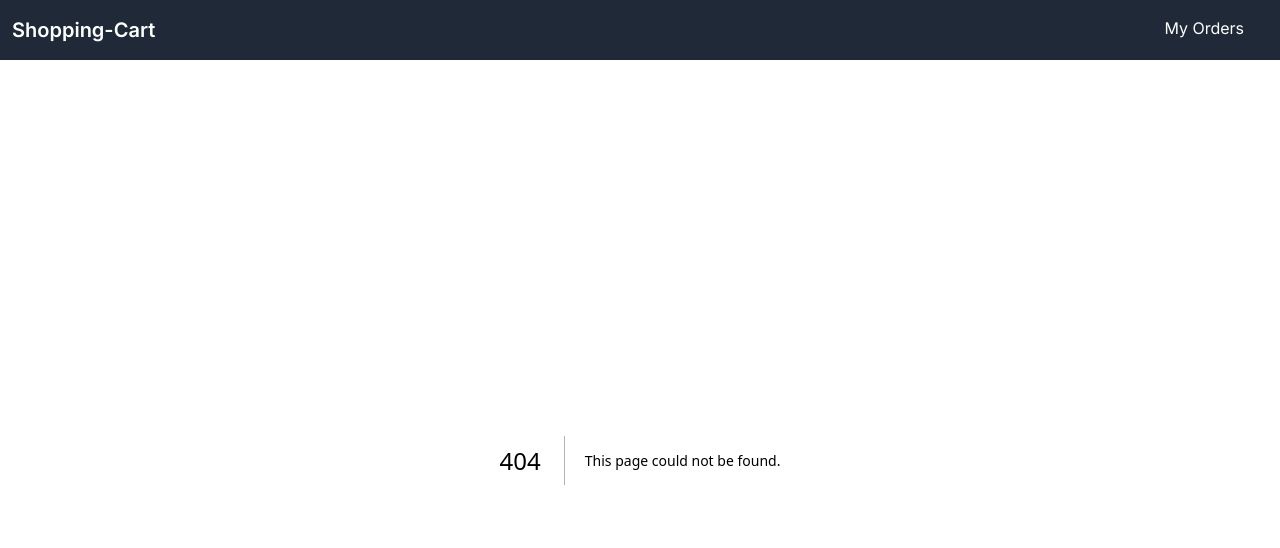
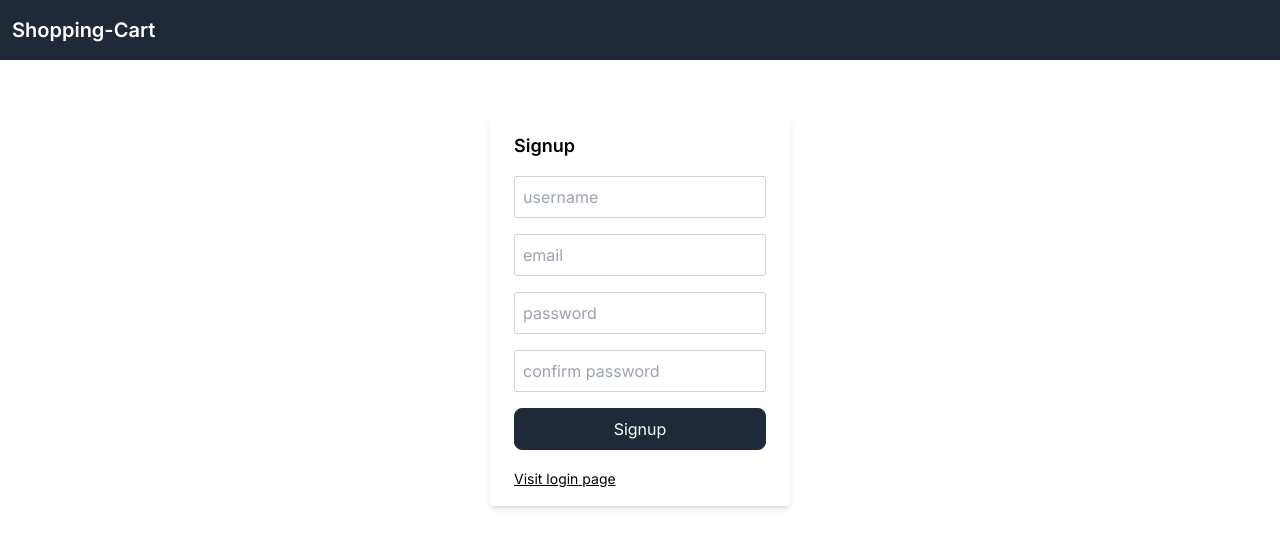
Before and after one commit to wasifalam23/shopping-cart, a Next.js app in the folder client/: page /signup in a window 1280 px wide. Before the commit this address had no page. Shown: the top 548 px of the page. Built offline with nearby package versions, Linux system fonts and the light colour scheme; no server answers.

Commit message:
added signup and login

```diff
--- a/client/src/app/components/Header.tsx
+++ b/client/src/app/components/Header.tsx
@@ -1,9 +1,12 @@
 import Link from 'next/link';
-import Search from './Search';
-import Sort from './Sort';
+import Logout from './Logout';
+import { cookies } from 'next/headers';
 
 type Props = {};
 const Header = (props: Props) => {
+  const cookieStore = cookies();
+  const token = cookieStore.get('jwt');
+
   return (
     <header>
       <nav className="bg-gray-800 flex px-3 py-4 text-white justify-between">
@@ -12,8 +15,11 @@ const Header = (props: Props) => {
         </div>
         <div></div>
         <ul className="mr-6">
-          <li>
-            <Link href="/order-history">My Orders</Link>
+          <li className="flex gap-6 items-center">
+            {token?.value && token?.value !== 'loggedout' && (
+              <Link href="/order-history">My Orders</Link>
+            )}
+            {token?.value && token.value !== 'loggedout' && <Logout />}
           </li>
         </ul>
       </nav>
--- /dev/null
+++ b/client/src/app/components/Logout.tsx
@@ -0,0 +1,31 @@
+'use client';
+import { useRouter } from 'next/navigation';
+import useHttp from '@/hooks/http-hook';
+import toast from 'react-hot-toast';
+
+type Props = {};
+const Logout = (props: Props) => {
+  const router = useRouter();
+  const { sendRequest: logoutUser } = useHttp();
+
+  const logoutHandler = () => {
+    const logoutStatus = (data: any) => {
+      if (data.status === 'success') {
+        router.push('/login');
+        toast.success('You have successfully logged out');
+      } else {
+        toast.error('Something went wrong!');
+      }
+    };
+
+    logoutUser(
+      {
+        url: 'http://localhost:8000/api/v1/users/logout',
+      },
+      logoutStatus
+    );
+  };
+
+  return <button onClick={logoutHandler}>Logout</button>;
+};
+export default Logout;
--- a/client/src/app/components/ProductItem.tsx
+++ b/client/src/app/components/ProductItem.tsx
@@ -15,6 +15,7 @@ const ProductItem = (props: Props) => {
         alt={props.name}
         width={400}
         height={400}
+        priority
         style={{
           width: '100%',
           height: '20rem',
--- a/client/src/app/layout.tsx
+++ b/client/src/app/layout.tsx
@@ -2,6 +2,7 @@ import Header from '@/app/components/Header';
 import './globals.css';
 import type { Metadata } from 'next';
 import { Inter } from 'next/font/google';
+import { Toaster } from 'react-hot-toast';
 
 const inter = Inter({ subsets: ['latin'] });
 
@@ -18,6 +19,7 @@ export default function RootLayout({
   return (
     <html lang="en">
       <body className={inter.className}>
+        <Toaster />
         <Header />
         {children}
       </body>
--- /dev/null
+++ b/client/src/app/login/page.tsx
@@ -0,0 +1,101 @@
+'use client';
+
+import { FormEvent } from 'react';
+
+import useHttp from '@/hooks/http-hook';
+import Link from 'next/link';
+import React, { useEffect, useState } from 'react';
+import { useRouter } from 'next/navigation';
+import { toast } from 'react-hot-toast';
+
+const SignUpPage = () => {
+  const { sendRequest: loginUser, isLoading } = useHttp();
+
+  const router = useRouter();
+
+  const [user, setUser] = useState({
+    email: '',
+    password: '',
+  });
+
+  const [formValid, setFormValid] = useState(false);
+
+  useEffect(() => {
+    if (user.email.length > 0 && user.password.length > 0) {
+      setFormValid(true);
+    } else {
+      setFormValid(false);
+    }
+  }, [user]);
+
+  const formSubmitHandler = async (e: FormEvent<HTMLFormElement>) => {
+    e.preventDefault();
+
+    if (!formValid) return;
+
+    const signedUpUserData = (data: any) => {
+      if (data.status === 'success') {
+        toast.success('You have successfully logged in!');
+        router.push('/');
+      } else if (data.status === 'fail') {
+        toast.error(data.message, { duration: 3000 });
+      }
+    };
+
+    const reqConfig = {
+      url: 'http://localhost:8000/api/v1/users/login',
+      method: 'POST',
+      headers: {
+        'Content-Type': 'application/json',
+      },
+      body: JSON.stringify(user),
+    };
+
+    loginUser(reqConfig, signedUpUserData);
+  };
+
+  return (
+    <div className="flex flex-col items-center justify-center mt-12 py-2">
+      <form
+        className="shadow-md px-6 py-4 rounded-sm"
+        onSubmit={formSubmitHandler}
+      >
+        <h1 className="text-lg mb-4 font-semibold">
+          {isLoading ? 'Processing' : 'Login'}
+        </h1>
+
+        <div className="flex flex-col">
+          <input
+            className="p-2 border border-gray-300 rounded-sm mb-4 focus:outline-none focus:border-gray-600"
+            id="email"
+            type="email"
+            value={user.email}
+            onChange={(e) => setUser({ ...user, email: e.target.value })}
+            placeholder="email"
+          />
+
+          <input
+            className="p-2 border border-gray-300 rounded-sm mb-4 focus:outline-none focus:border-gray-600"
+            id="password"
+            type="password"
+            value={user.password}
+            onChange={(e) => setUser({ ...user, password: e.target.value })}
+            placeholder="password"
+          />
+        </div>
+
+        <button
+          type="submit"
+          className="p-2 border bg-gray-800 text-white border-gray-800 rounded-lg mb-4 focus:outline-none focus:border-gray-600 w-full"
+        >
+          Login
+        </button>
+        <Link href="/signup" className="text-sm underline">
+          Visit signup page
+        </Link>
+      </form>
+    </div>
+  );
+};
+
+export default SignUpPage;
--- /dev/null
+++ b/client/src/app/signup/page.tsx
@@ -0,0 +1,124 @@
+'use client';
+
+import { FormEvent } from 'react';
+
+import useHttp from '@/hooks/http-hook';
+import Link from 'next/link';
+import React, { useEffect, useState } from 'react';
+import { useRouter } from 'next/navigation';
+import { toast } from 'react-hot-toast';
+
+const SignUpPage = () => {
+  const { sendRequest: signinUser, isLoading } = useHttp();
+
+  const router = useRouter();
+
+  const [user, setUser] = useState({
+    name: '',
+    email: '',
+    password: '',
+    passwordConfirm: '',
+  });
+
+  const [formValid, setFormValid] = useState(false);
+
+  useEffect(() => {
+    if (
+      user.email.length > 0 &&
+      user.password.length > 0 &&
+      user.name.length > 0 &&
+      user.passwordConfirm.length
+    ) {
+      setFormValid(true);
+    } else {
+      setFormValid(false);
+    }
+  }, [user]);
+
+  const formSubmitHandler = async (e: FormEvent<HTMLFormElement>) => {
+    e.preventDefault();
+
+    if (!formValid) return;
+
+    const signedUpUserData = (data: any) => {
+      if (data.status === 'success') {
+        toast.success('You have successfully signed in!');
+        router.push('/');
+      } else if (data.status === 'fail') {
+        toast.error(data.message, { duration: 3000 });
+      }
+    };
+
+    const reqConfig = {
+      url: 'http://localhost:8000/api/v1/users/signup',
+      method: 'POST',
+      headers: {
+        'Content-Type': 'application/json',
+      },
+      body: JSON.stringify(user),
+    };
+
+    signinUser(reqConfig, signedUpUserData);
+  };
+
+  return (
+    <div className="flex flex-col items-center justify-center mt-12 py-2">
+      <form
+        className="shadow-md px-6 py-4 rounded-sm"
+        onSubmit={formSubmitHandler}
+      >
+        <h1 className="text-lg mb-4 font-semibold">
+          {isLoading ? 'Processing' : 'Signup'}
+        </h1>
+
+        <div className="flex flex-col">
+          <input
+            className="p-2 border border-gray-300 rounded-sm mb-4 focus:outline-none focus:border-gray-600"
+            type="text"
+            value={user.name}
+            onChange={(e) => setUser({ ...user, name: e.target.value })}
+            placeholder="username"
+          />
+
+          <input
+            className="p-2 border border-gray-300 rounded-sm mb-4 focus:outline-none focus:border-gray-600"
+            type="email"
+            value={user.email}
+            onChange={(e) => setUser({ ...user, email: e.target.value })}
+            placeholder="email"
+          />
+
+          <input
+            className="p-2 border border-gray-300 rounded-sm mb-4 focus:outline-none focus:border-gray-600"
+            type="password"
+            value={user.password}
+            onChange={(e) => setUser({ ...user, password: e.target.value })}
+            placeholder="password"
+          />
+
+          <input
+            className="p-2 border border-gray-300 rounded-sm mb-4 focus:outline-none focus:border-gray-600"
+            type="password"
+            value={user.passwordConfirm}
+            onChange={(e) =>
+              setUser({ ...user, passwordConfirm: e.target.value })
+            }
+            placeholder="confirm password"
+          />
+        </div>
+
+        <button
+          type="submit"
+          className="p-2 border bg-gray-800 text-white border-gray-800 rounded-lg mb-4 focus:outline-none focus:border-gray-600 w-full"
+        >
+          Signup
+        </button>
+        <Link href="/login" className="text-sm underline">
+          Visit login page
+        </Link>
+      </form>
+    </div>
+  );
+};
+
+export default SignUpPage;
--- /dev/null
+++ b/client/src/hooks/http-hook.ts
@@ -0,0 +1,40 @@
+import { useState, useCallback } from 'react';
+
+const useHttp = () => {
+  const [isLoading, setIsLoading] = useState(false);
+  const [isError, setIsError] = useState(null);
+
+  const sendRequest = useCallback(async (reqConfing: any, applyData: any) => {
+    setIsLoading(true);
+    setIsError(null);
+
+    try {
+      const response = await fetch(reqConfing.url, {
+        method: reqConfing.method ? reqConfing.method : 'GET',
+        headers: reqConfing.headers ? reqConfing.headers : {},
+        body: reqConfing.body ? reqConfing.body : null,
+        credentials: 'include',
+      });
+
+      const data = await response.json();
+
+      applyData(data);
+
+      if (data.status === 'fail') {
+        throw new Error(data.message);
+      }
+    } catch (err: any) {
+      setIsError(err.message || 'Something went wrong!');
+    }
+
+    setIsLoading(false);
+  }, []);
+
+  return {
+    isLoading,
+    sendRequest,
+    isError,
+  };
+};
+
+export default useHttp;
```
Also changed, not shown: client/package.json (+7 -5 lines), client/src/middleware.ts (added, +32 -0 lines), client/tsconfig.json (+7 -1 lines), 2 other files (tests, documents, lock files or other folders).
